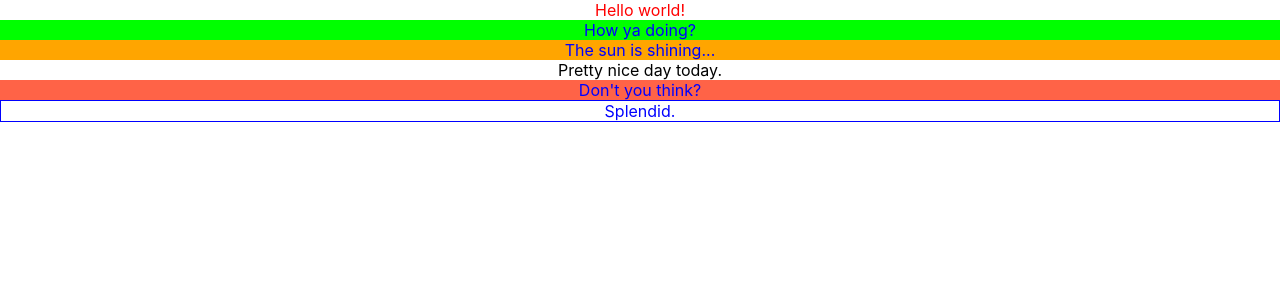
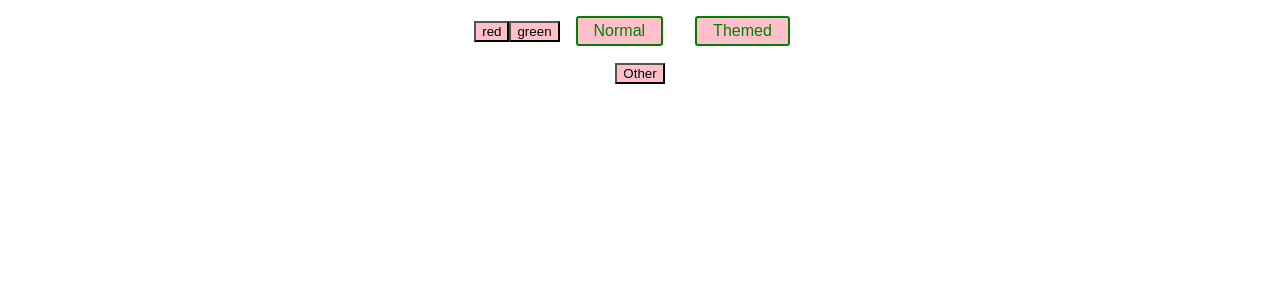
Before and after one commit to irene8941/React-Fastcampus, a React (Create React App) app: page / in a window 1280 px wide. Shown: the top 300 px of the page. Built offline with nearby package versions, Linux system fonts and the light colour scheme.

Commit message:
[Add] styled-components 추가

```diff
--- a/src/components/StyledComponents/StyledComponentsExample.jsx
+++ b/src/components/StyledComponents/StyledComponentsExample.jsx
@@ -1,5 +1,5 @@
-import React from "react";
-import styled from "styled-components";
+import React, { useState } from "react";
+import styled, { keyframes, ThemeProvider, createGlobalStyle } from "styled-components";
 
 // Create a Title component that'll render an <h1> tag with some styles
 const Title = styled.h1`
@@ -14,23 +14,23 @@ const Wrapper = styled.section`
   background: papayawhip;
 `;
 
-const Button = styled.button`
-  /* Adapt the colors based on primary prop */
-  background: ${(props) => (props.primary ? "palevioletred" : "white")};
-  color: ${(props) => (props.primary ? "white" : "palevioletred")};
+// const Button = styled.button`
+//   /* Adapt the colors based on primary prop */
+//   background: ${(props) => (props.primary ? "palevioletred" : "white")};
+//   color: ${(props) => (props.primary ? "white" : "palevioletred")};
 
-  font-size: 1em;
-  margin: 1em;
-  padding: 0.25em 1em;
-  border: 2px solid palevioletred;
-  border-radius: 3px;
-`;
+//   font-size: 1em;
+//   margin: 1em;
+//   padding: 0.25em 1em;
+//   border: 2px solid palevioletred;
+//   border-radius: 3px;
+// `;
 
-// A new component based on Button, but with some override styles
-const TomatoButton = styled(Button)`
-  color: tomato;
-  border-color: tomato;
-`;
+// // A new component based on Button, but with some override styles
+// const TomatoButton = styled(Button)`
+//   color: tomato;
+//   border-color: tomato;
+// `;
 
 const ReversedButton = (props) => (
   <Button {...props} children={props.children.split("").reverse()} />
@@ -60,10 +60,104 @@ const Thing = styled.div.attrs((/* props */) => ({ tabIndex: 0 }))`
   }
 `;
 
+const Input = styled.input.attrs((props) => ({
+  type: "text",
+  size: props.size || "1em",
+}))`
+  border: 2px solid palevioletred;
+  margin: ${(props) => props.size};
+  padding: ${(props) => props.size};
+`;
+
+// Input's attrs will be applied first, and then this attrs obj
+const PasswordInput = styled(Input).attrs({
+  type: "password",
+})`
+  // similarly, border will override Input's border
+  border: 2px solid aqua;
+`;
+
+// Create the keyframes
+const rotate = keyframes`
+  from {
+    transform: rotate(0deg);
+  }
+
+  to {
+    transform: rotate(360deg);
+  }
+`;
+
+// Here we create a component that will rotate everything we pass in over two seconds
+const Rotate = styled.div`
+  display: inline-block;
+  animation: ${rotate} 1s linear infinite;
+  padding: 2rem 1rem;
+  font-size: 1.2rem;
+`;
+
+// Define our button, but with the use of props.theme this time
+const Button = styled.button`
+  font-size: 1em;
+  margin: 1em;
+  padding: 0.25em 1em;
+  border-radius: 3px;
+
+  /* Color the border and text with theme.main */
+  color: ${(props) => props.theme.color};
+  border: 2px solid ${(props) => props.theme.borderColor};
+`;
+
+// We are passing a default theme for Buttons that arent wrapped in the ThemeProvider
+Button.defaultProps = {
+  theme: {
+    color: "red",
+    borderColor: "blue",
+  },
+};
+
+// Define what props.theme will look like
+const defaultTheme = {
+  color: "green",
+  borderColor: "green",
+};
+
+const redTheme = {
+  color: "red",
+  borderColor: "red",
+};
+
+const GlobalStyle = createGlobalStyle`
+  button {
+    background-color: pink;
+  }
+`;
+
 export default function StyledComponentsExample() {
+  const [theme, setTheme] = useState(defaultTheme);
   return (
     <>
-      <>
+      <div>
+        <GlobalStyle />
+        <button onClick={() => setTheme(redTheme)}>red</button>
+        <button onClick={() => setTheme(defaultTheme)}>green</button>
+
+        <ThemeProvider theme={theme}>
+          <Button>Normal</Button>
+          <Button>Themed</Button>
+        </ThemeProvider>
+      </div>
+      <div>
+        <button>Other</button>
+      </div>
+      {/* <Rotate>&lt; 💅🏾 &gt;</Rotate> */}
+      {/* <div>
+        <Input placeholder="A bigger text input" size="2em" />
+        <br /> */}
+      {/* Notice we can still use the size attr from Input */}
+      {/* <PasswordInput placeholder="A bigger password input" size="2em" />
+      </div> */}
+      {/* <>
         <Thing>Hello world!</Thing>
         <Thing>How ya doing?</Thing>
         <Thing className="something">The sun is shining...</Thing>
@@ -72,7 +166,7 @@ export default function StyledComponentsExample() {
         <div className="something-else">
           <Thing>Splendid.</Thing>
         </div>
-      </>
+      </> */}
       {/* <Wrapper>
         <Title>Hello World!</Title>
       </Wrapper>
```
